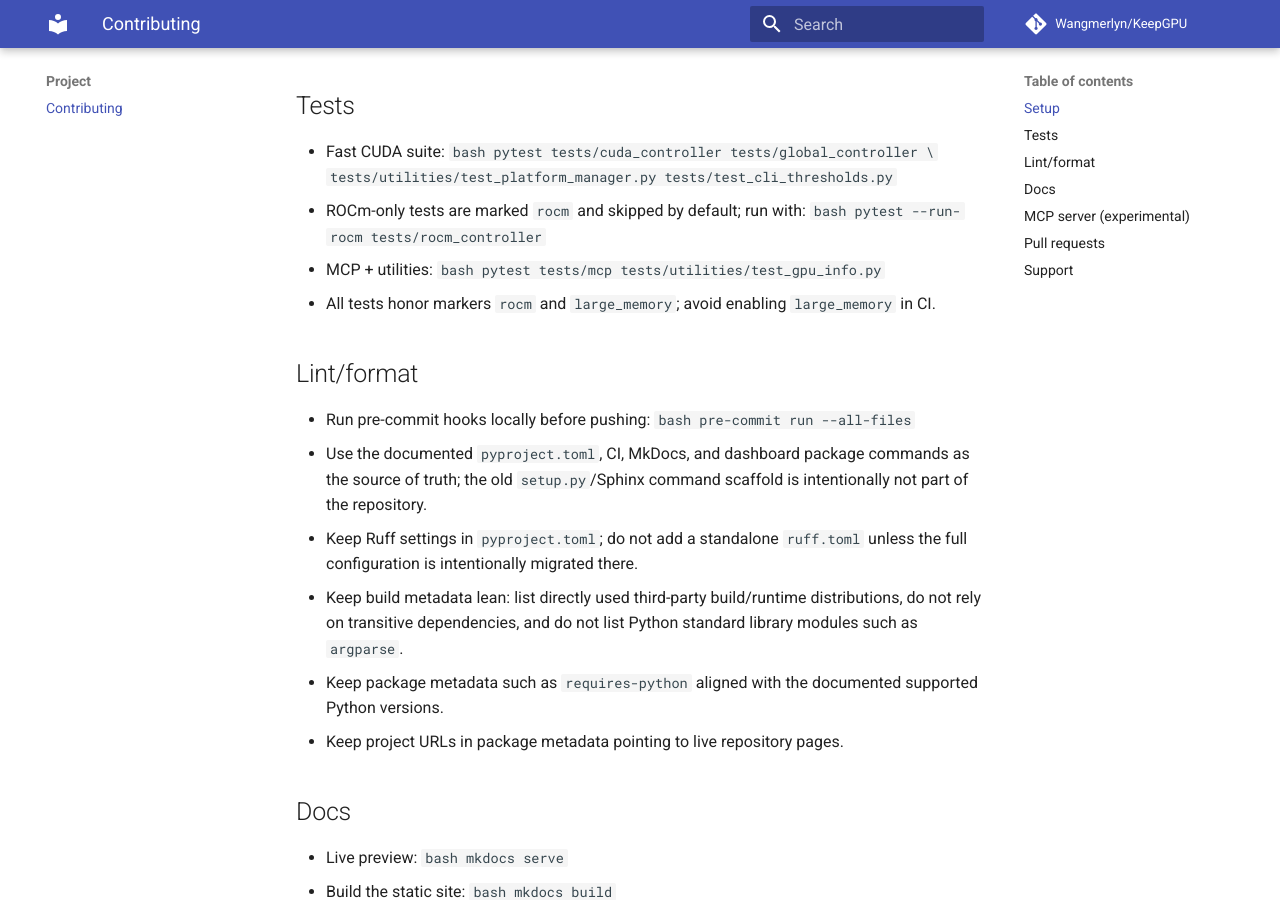
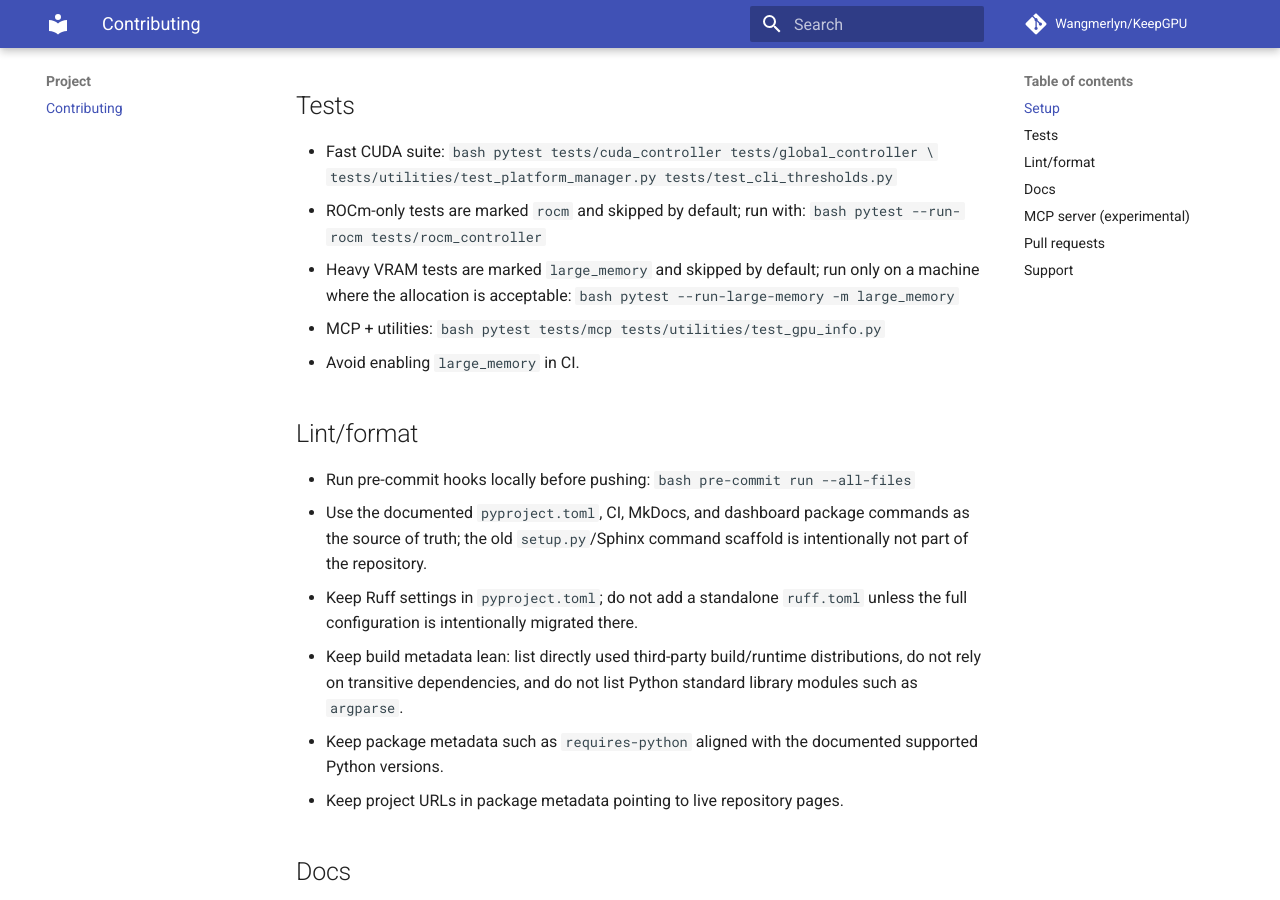
Before and after one commit to Wangmerlyn/KeepGPU, an MkDocs documentation site: the page built from docs/contributing.md, in a window 1280 px wide and 900 px high, scrolled down 466 px. Built offline with MkDocs 1.6.1 and Material for MkDocs 9.7.7, drawn with Linux system fonts in a browser that asks for light colours; comment, search, counter and statistics services are not loaded.

Commit message:
test(pytest): gate large memory marker (#183)

````diff
--- a/docs/contributing.md
+++ b/docs/contributing.md
@@ -27,12 +27,16 @@ expectations so you can get productive quickly and avoid surprises in CI.
   ```bash
   pytest --run-rocm tests/rocm_controller
   ```
+- Heavy VRAM tests are marked `large_memory` and skipped by default; run only
+  on a machine where the allocation is acceptable:
+  ```bash
+  pytest --run-large-memory -m large_memory
+  ```
 - MCP + utilities:
   ```bash
   pytest tests/mcp tests/utilities/test_gpu_info.py
   ```
-- All tests honor markers `rocm` and `large_memory`; avoid enabling
-  `large_memory` in CI.
+- Avoid enabling `large_memory` in CI.
 
 ## Lint/format
 
````
Also changed, not shown: AGENTS.md (+2 -1 lines), README.md (+2 -1 lines), docs/plans/large-memory-marker-gate.md (added, +29 -0 lines), 2 other files.
